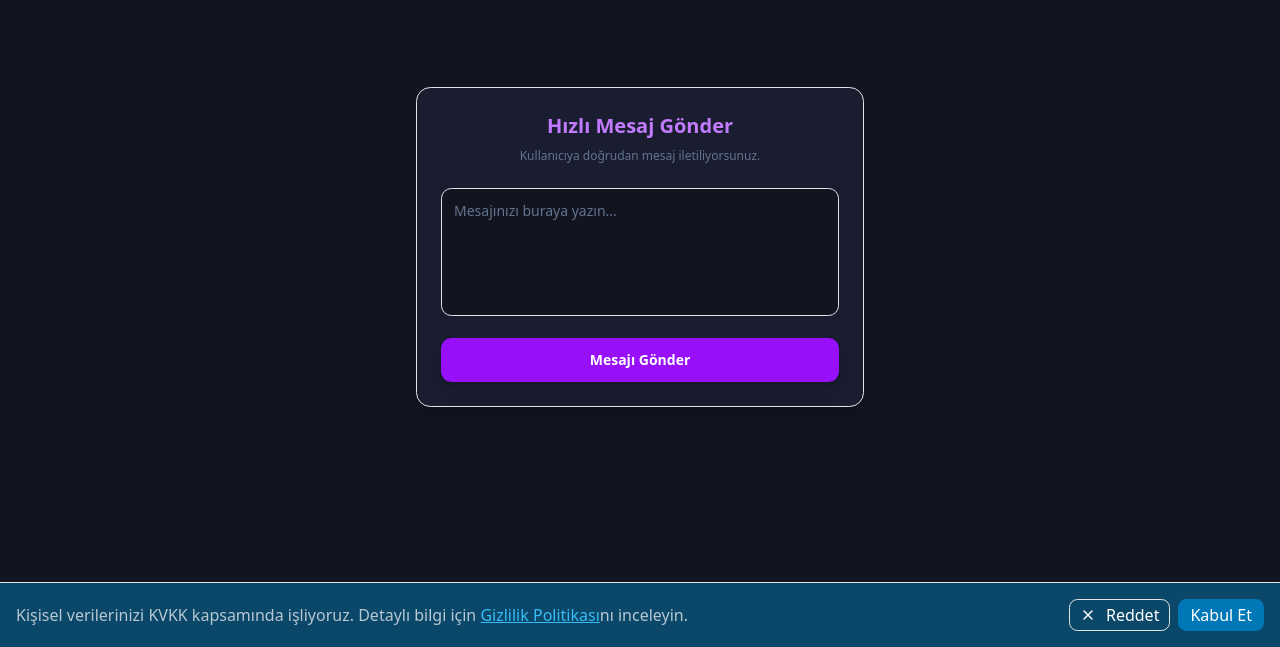
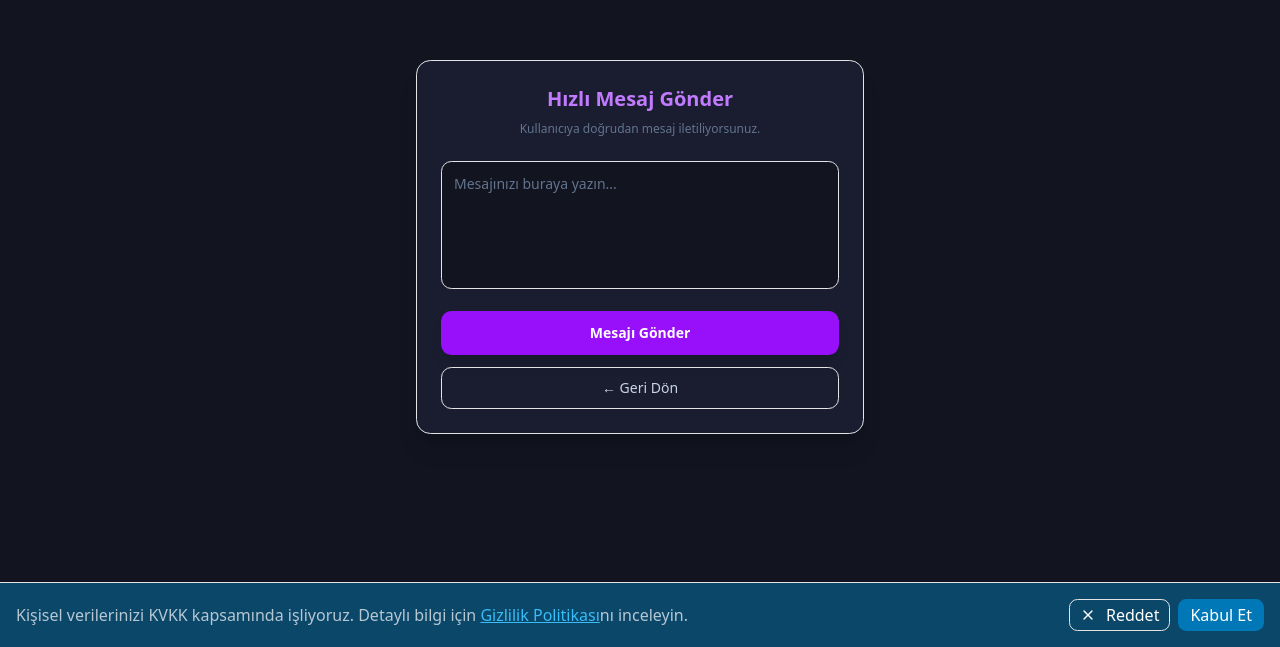
Before and after one commit to ylmzchdr/egelove-backend, a Next.js app in the folder frontend/: page /messages/direct in a window 1280 px wide. Shown: the part 153-800 px from the top of the page. Built offline with nearby package versions, Linux system fonts and the light colour scheme; no server answers.

Commit message:
Mesaj sayfasına geri dön butonu eklendi

```diff
--- a/frontend/app/messages/direct/page.tsx
+++ b/frontend/app/messages/direct/page.tsx
@@ -160,6 +160,13 @@ function DirectMessageContent() {
             {status}
           </p>
         )}
+        <button
+  type="button"
+  onClick={() => router.push("/messages")}
+  className="w-full mt-3 border border-slate-600 hover:border-purple-500 text-slate-300 hover:text-white font-medium py-2.5 px-4 rounded-lg transition duration-200 text-sm"
+>
+  ← Geri Dön
+</button>
 
       </div>
 
```
